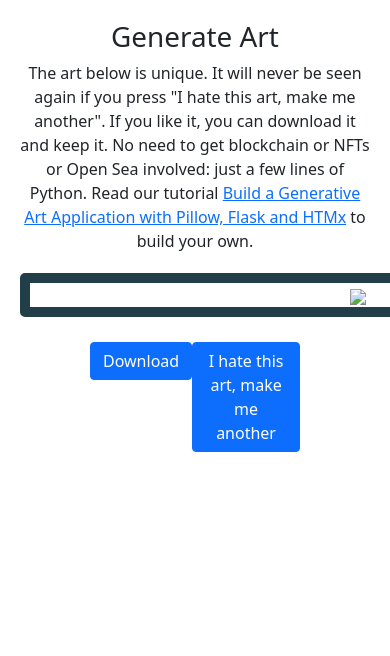
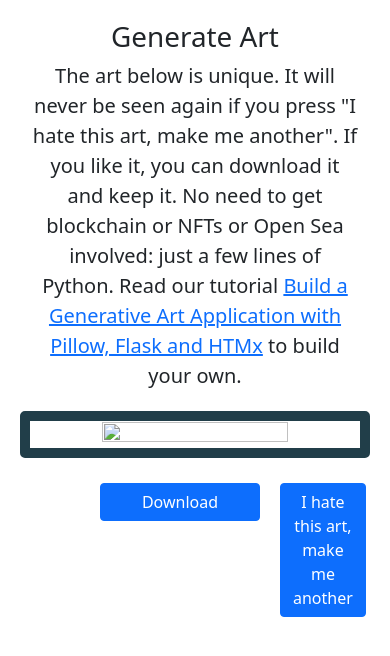
Before and after one commit to codecapsules-io/generative-art, a Flask app: template app/templates/home.html in a window 390 px wide; the page is wider, and only the part inside the window is pictured. Shown: the top 656 px of that part. Run offline with Flask 2, Linux system fonts and the light colour scheme; the template is opened without the code that fills it: most values are stand-ins (such as "Sample title", 1, 10 or a date in 2020); some libraries are stand-ins or nearby versions.

Commit message:
Add responsive layout

```diff
--- a/app/templates/home.html
+++ b/app/templates/home.html
@@ -1,27 +1,52 @@
 <!DOCTYPE html>
 <html lang="en">
 <head>
+    <meta content="width=device-width, initial-scale=1" name="viewport" />
     <title>Generate Art without NFTs</title>
     <link href="https://cdn.jsdelivr.net/npm/bootstrap@5.0.0-beta1/dist/css/bootstrap.min.css" rel="stylesheet"
         integrity="sha384-giJF6kkoqNQ00vy+HMDP7azOuL0xtbfIcaT9wjKHr8RbDVddVHyTfAAsrekwKmP1" crossorigin="anonymous">
     <!-- HTMX -->
     <script src="https://unpkg.com/htmx.org@1.5.0"></script>
     <style>
-        body{
+    @media (min-width: 1000px) {
+      .image-frame {
+        width: 50%;
+        height: 50%;
+      }
+      p {
+        font-size: 20px;
+        padding: 0 180px;
+      }
+    }
+    @media (max-width: 1000px) {
+      .image-frame {
+        width: 100%;
+        height: 100%;
+      }
+      p {
+        font-size: 20px;
+        padding: 0 12px;
+      }
+      button{
+        width: 10em;
+        margin: 0 10px;
+      }
+    }
+    body {
       padding: 20px;
       text-align: center;
     }
-        img{
-            max-height: 75vh;
+    img {
+      width: 75%;
+      height: 75%;
     }
-        .image-frame{
+    .image-frame {
       border: 10px solid #213e49;
       border-radius: 5px;
-            width: 80vh;
       margin: auto;
       margin-top: 20px;
     }
-        .button-row{
+    .button-row {
       display: flex;
       flex-direction: row;
       justify-content: space-around;
```
Lines whose indentation alone changed are shown as unchanged.
